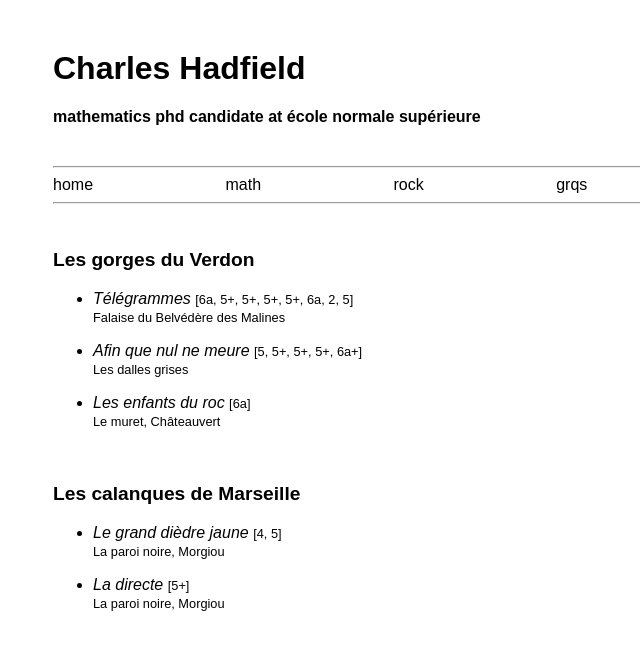
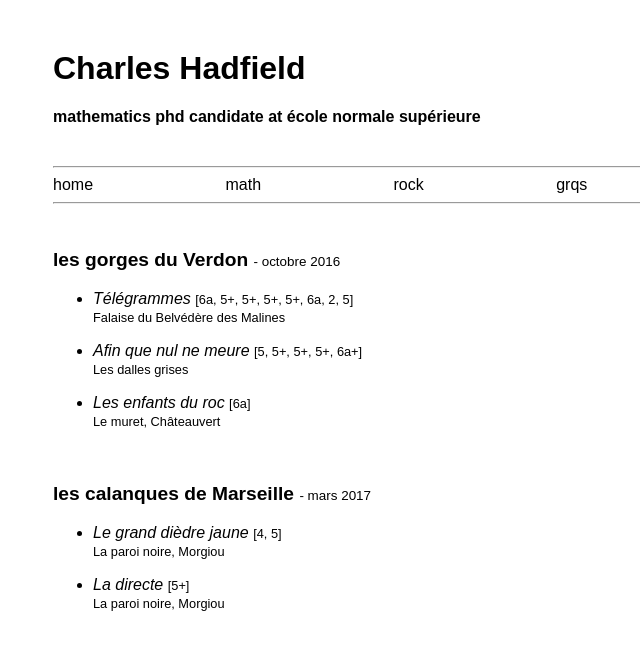
Before and after one commit to charleshadfield/charleshadfield.github.io, a Jekyll site: the page built from rock/index.html, in a window 1280 px wide. Shown: the top 650 px of the page, without its empty margins (75-715 px from the left). Built offline with Jekyll 4.4.1, drawn with Linux system fonts in a browser that asks for light colours.

Commit message:
rock+berkeley

```diff
--- a/math/index.html
+++ b/math/index.html
@@ -12,7 +12,7 @@ title: math | Charles Hadfield
 	<ul>
 		<li>
 			<a target="_blank" href="/images/coming-soon.jpg">
-				<i>Ruelle and Quantum Resonances for Open Hyperbolic Manifolds</i>
+				<i>Ruelle and quantum resonances for open hyperbolic manifolds</i>
 			</a>
 			<!--<a target="_blank" href="https://arxiv.org/abs/1611.01665">
 				<span style='font-size:0.8em'>[arXiv]</span>
@@ -22,7 +22,7 @@ title: math | Charles Hadfield
 		</li>
 		<li>
 			<a target="_blank" href="/images/coming-soon.jpg">
-				<i>Linearized Obstruction Tensor and Branson-Gover Operators</i>
+				<i>Linearized obstruction tensor and Branson-Gover operators</i>
 			</a>
 			(with Erwann Aubry and Erwann Delay)
 			<!--<a target="_blank" href="https://arxiv.org/abs/1611.01665">
--- a/rock/index.html
+++ b/rock/index.html
@@ -7,61 +7,49 @@ title: rock | Charles Hadfield
 
 <div>
 
-	<h3> Les gorges du Verdon </h3>
+	<h3>
+		les gorges du Verdon
+		<span style='font-weight:lighter;font-size:0.7em'> - octobre 2016</span>
+	</h3>
+
 
 	<ul>
 		<li>
-			<a target="_blank" href="/images/coming-soon.jpg">
 			<i>Télégrammes</i>
-			</a>
-			<a target="_blank" href="https://arxiv.org/abs/1611.01665">
 			<span style='font-size:0.8em'>[6a, 5+, 5+, 5+, 5+, 6a, 2, 5]</span>
-			</a>
 			</br>
 			<span style='font-size:0.8em'>Falaise du Belvédère des Malines</span>
 		</li>
 		<li>
-			<a target="_blank" href="/images/coming-soon.jpg">
 			<i>Afin que nul ne meure</i>
-			</a>
-			<a target="_blank" href="https://arxiv.org/abs/1611.01665">
 			<span style='font-size:0.8em'>[5, 5+, 5+, 5+, 6a+]</span>
 			</br>
 			<span style='font-size:0.8em'>Les dalles grises</span>
 		</li>
 		<li>
-			<a target="_blank" href="/images/coming-soon.jpg">
 			<i>Les enfants du roc</i>
-			</a>
-			<a target="_blank" href="https://arxiv.org/abs/1611.01665">
 			<span style='font-size:0.8em'>[6a]</span>
-			</a>
 			</br>
 			<span style='font-size:0.8em'>Le muret, Châteauvert</span>
 		</li>
 	</ul>
 
 	<br>
-	<h3> Les calanques de Marseille </h3>
+	<h3>
+		les calanques de Marseille
+		<span style='font-weight:lighter;font-size:0.7em'> - mars 2017</span>
+	</h3>
 
 	<ul>
 		<li>
-			<a target="_blank" href="/images/coming-soon.jpg">
 			<i>Le grand dièdre jaune</i>
-			</a>
-			<a target="_blank" href="https://arxiv.org/abs/1611.01665">
 			<span style='font-size:0.8em'>[4, 5]</span>
-			</a>
 			</br>
 			<span style='font-size:0.8em'>La paroi noire, Morgiou</span>
 		</li>
 		<li>
-			<a target="_blank" href="/images/coming-soon.jpg">
 			<i>La directe</i>
-			</a>
-			<a target="_blank" href="https://arxiv.org/abs/1611.01665">
 			<span style='font-size:0.8em'>[5+]</span>
-			</a>
 			</br>
 			<span style='font-size:0.8em'>La paroi noire, Morgiou</span>
 		</li>
```
Also changed, not shown: index.html (+7 -6 lines). Lines whose indentation alone changed are shown as unchanged.
